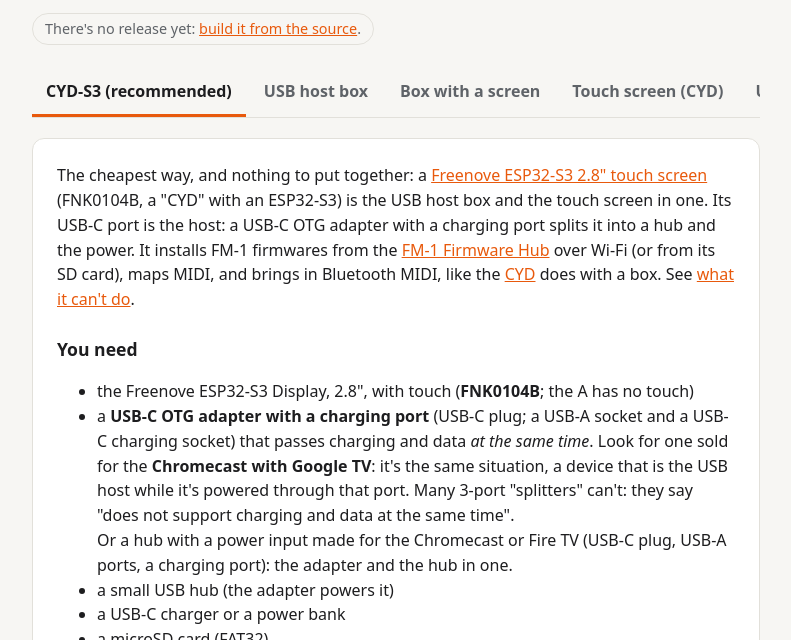
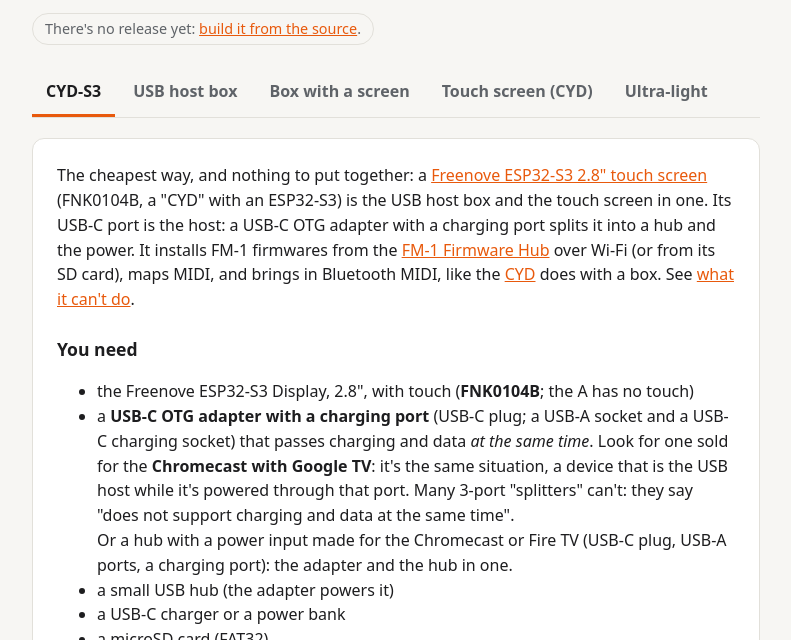
Before and after one commit to JoeyWangTW/fm1buddy, a website: page site/index.html in a window 1280 px wide. Shown: the part 160-800 px from the top of the page, without its empty margins (244-1035 px from the left). Drawn offline with Linux system fonts and the light colour scheme; no server answers.

Commit message:
Shorter CYD-S3 tab name

```diff
--- a/site/index.html
+++ b/site/index.html
@@ -19,7 +19,7 @@
 
     <main class="wrap">
       <nav class="tabs" role="tablist">
-        <button role="tab" data-tab="s3" aria-selected="true">CYD-S3 (recommended)</button>
+        <button role="tab" data-tab="s3" aria-selected="true">CYD-S3</button>
         <button role="tab" data-tab="box">USB host box</button>
         <button role="tab" data-tab="oled">Box with a screen</button>
         <button role="tab" data-tab="cyd">Touch screen (CYD)</button>
```
